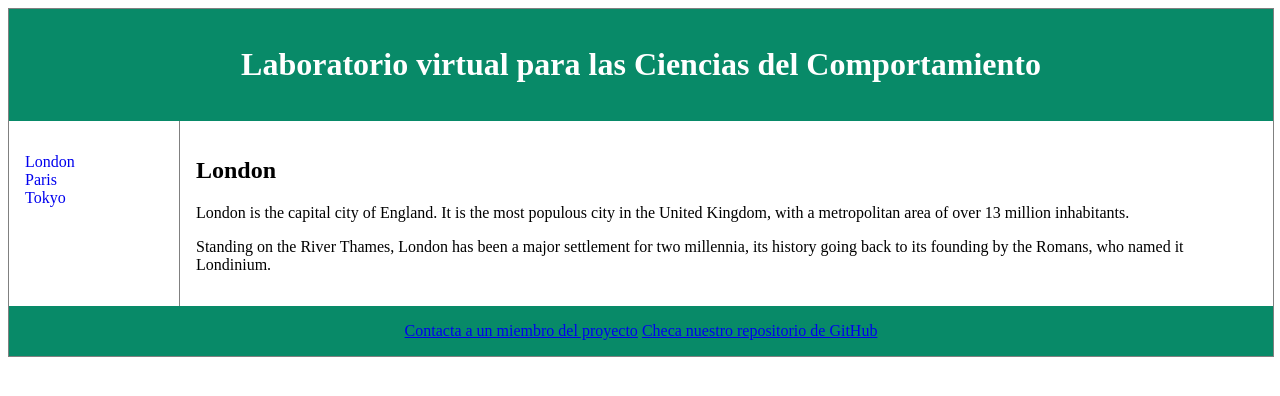
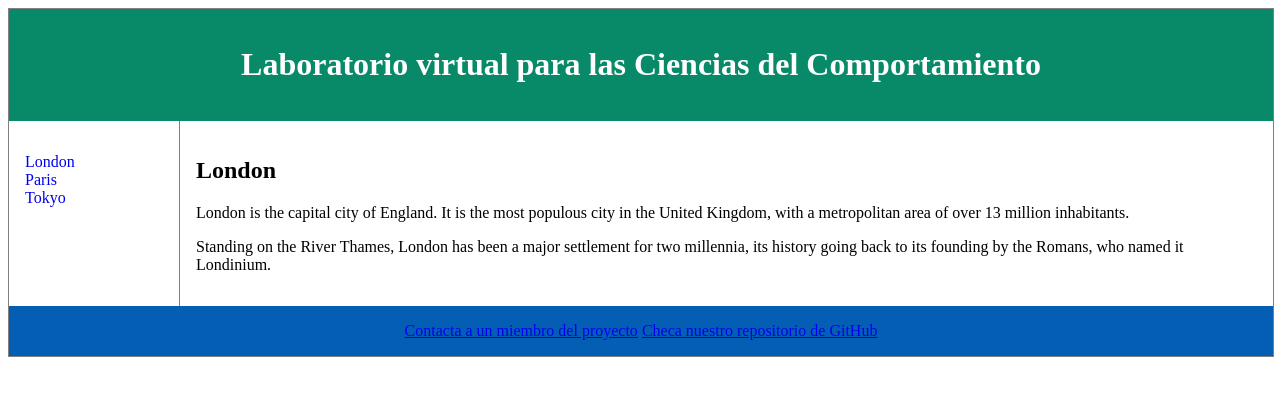
Before and after one commit to BouzasLab25/bouzaslab25.github.io, a Jekyll site: the page built from aboutPAPIME/index.html, in a window 1280 px wide. Shown: the top 396 px of the page. Built offline with Jekyll 4.4.1, drawn with Linux system fonts in a browser that asks for light colours.

Commit message:
Update papime.html

```diff
--- a/_layouts/papime.html
+++ b/_layouts/papime.html
@@ -8,10 +8,18 @@ div.container {
     border: 1px solid gray;
 }
 
-header, footer {
+header {
     padding: 1em;
     color: white;
     background-color: #088A68;
+    clear: left;
+    text-align: center;
+}
+
+footer {
+    padding: 1em;
+    color: white;
+    background-color: #045FB4;
     clear: left;
     text-align: center;
 }
```
